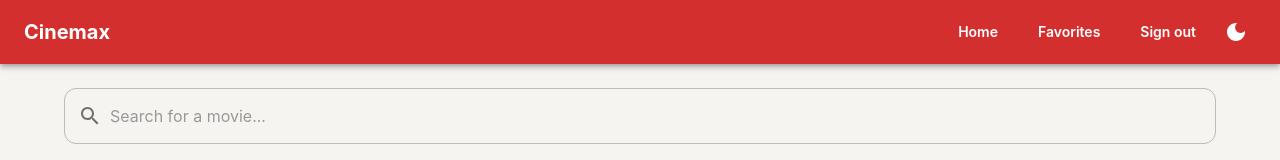
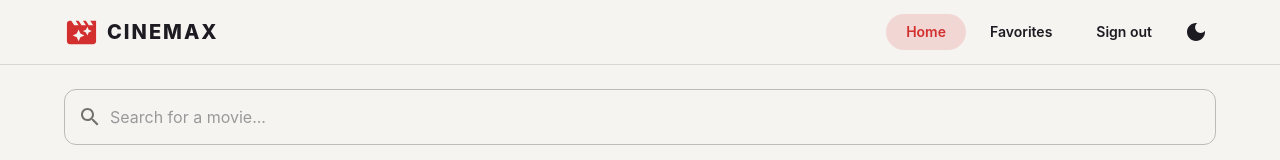
Before and after one commit to RizAhd/cinemax-movieexplorer-app, a React (Create React App) app: page /login in a window 1280 px wide. Both pictures are taken after typing "Sample", "Sample123" into the empty fields and a click on the button "Login". Shown: the top 160 px of the page. Built offline with nearby package versions, Linux system fonts and the light colour scheme; no server answers.

Commit message:
redesign navbar

```diff
--- a/src/components/Navbar.js
+++ b/src/components/Navbar.js
@@ -1,10 +1,13 @@
-import { Link, useNavigate } from 'react-router-dom';
+import { Link, useNavigate, useLocation } from 'react-router-dom';
+import { alpha } from '@mui/material/styles';
 import AppBar from '@mui/material/AppBar';
 import Toolbar from '@mui/material/Toolbar';
+import Container from '@mui/material/Container';
 import Typography from '@mui/material/Typography';
 import Button from '@mui/material/Button';
 import IconButton from '@mui/material/IconButton';
 import Box from '@mui/material/Box';
+import MovieFilterIcon from '@mui/icons-material/MovieFilter';
 import HomeIcon from '@mui/icons-material/Home';
 import FavoriteIcon from '@mui/icons-material/Favorite';
 import LogoutIcon from '@mui/icons-material/Logout';
@@ -12,11 +15,13 @@ import DarkModeIcon from '@mui/icons-material/DarkMode';
 import LightModeIcon from '@mui/icons-material/LightMode';
 import { useAppContext } from '../context/AppContext';
 
-// Top bar shown on every page, with the app name and page links
+// Top bar shown on every page, with the logo and page links
 function Navbar() {
   // Get the mode, the user and the functions from the context
   const { mode, toggleMode, user, logout } = useAppContext();
   const navigate = useNavigate();
+  // The current page url, used to highlight the active link
+  const { pathname } = useLocation();
 
   // Sign out and go back to the login page
   const handleSignOut = () => {
@@ -24,23 +29,67 @@ function Navbar() {
     navigate('/login');
   };
 
+  // True when the user is on this page
+  const isActive = (path) => pathname === path;
+
+  // A soft red background for the link of the current page
+  const activeStyle = (path) => (theme) => ({
+    bgcolor: isActive(path) ? alpha(theme.palette.primary.main, 0.15) : 'transparent',
+  });
+
   return (
-    <AppBar position="static">
-      <Toolbar>
-        {/* App name on the left, flexGrow pushes the links to the right */}
-        <Typography variant="h6" component="div" sx={{ flexGrow: 1 }}>
-          Cinemax
+    <AppBar
+      position="sticky"
+      elevation={0}
+      color="inherit"
+      sx={(theme) => ({
+        // See-through background with a blur, so the page shows a little behind the bar
+        bgcolor: alpha(theme.palette.background.default, 0.8),
+        backdropFilter: 'blur(12px)',
+        borderBottom: `1px solid ${theme.palette.divider}`,
+        color: 'text.primary',
+      })}
+    >
+      <Container>
+        <Toolbar disableGutters>
+          {/* Logo and app name, they link to the home page */}
+          <Box
+            component={Link}
+            to="/"
+            sx={{
+              display: 'flex',
+              alignItems: 'center',
+              gap: 1,
+              flexGrow: 1,
+              color: 'inherit',
+              textDecoration: 'none',
+            }}
+          >
+            <MovieFilterIcon color="primary" fontSize="large" />
+            <Typography variant="h6" component="span" sx={{ fontWeight: 800, letterSpacing: 2 }}>
+              CINEMAX
             </Typography>
+          </Box>
 
           {/* component={Link} makes the button change page without reloading */}
           {user ? (
             <>
               {/* Text buttons: hidden on phones, shown on bigger screens */}
-            <Box sx={{ display: { xs: 'none', sm: 'flex' } }}>
-              <Button color="inherit" component={Link} to="/">
+              <Box sx={{ display: { xs: 'none', sm: 'flex' }, gap: 0.5 }}>
+                <Button
+                  color={isActive('/') ? 'primary' : 'inherit'}
+                  component={Link}
+                  to="/"
+                  sx={activeStyle('/')}
+                >
                   Home
                 </Button>
-              <Button color="inherit" component={Link} to="/favorites">
+                <Button
+                  color={isActive('/favorites') ? 'primary' : 'inherit'}
+                  component={Link}
+                  to="/favorites"
+                  sx={activeStyle('/favorites')}
+                >
                   Favorites
                 </Button>
                 <Button color="inherit" onClick={handleSignOut}>
@@ -50,10 +99,20 @@ function Navbar() {
 
               {/* Icon buttons: shown on phones, hidden on bigger screens (they save space) */}
               <Box sx={{ display: { xs: 'flex', sm: 'none' } }}>
-              <IconButton color="inherit" component={Link} to="/" aria-label="home">
+                <IconButton
+                  color={isActive('/') ? 'primary' : 'inherit'}
+                  component={Link}
+                  to="/"
+                  aria-label="home"
+                >
                   <HomeIcon />
                 </IconButton>
-              <IconButton color="inherit" component={Link} to="/favorites" aria-label="favorites">
+                <IconButton
+                  color={isActive('/favorites') ? 'primary' : 'inherit'}
+                  component={Link}
+                  to="/favorites"
+                  aria-label="favorites"
+                >
                   <FavoriteIcon />
                 </IconButton>
                 <IconButton color="inherit" onClick={handleSignOut} aria-label="sign out">
@@ -62,16 +121,22 @@ function Navbar() {
               </Box>
             </>
           ) : (
-          <Button color="inherit" component={Link} to="/login">
+            <Button
+              color={isActive('/login') ? 'primary' : 'inherit'}
+              component={Link}
+              to="/login"
+              sx={activeStyle('/login')}
+            >
               Login
             </Button>
           )}
 
           {/* Theme toggle: moon in light mode, sun in dark mode */}
-        <IconButton color="inherit" onClick={toggleMode} aria-label="toggle theme">
+          <IconButton color="inherit" onClick={toggleMode} aria-label="toggle theme" sx={{ ml: 0.5 }}>
             {mode === 'light' ? <DarkModeIcon /> : <LightModeIcon />}
           </IconButton>
         </Toolbar>
+      </Container>
     </AppBar>
   );
 }
```
Lines whose indentation alone changed are shown as unchanged.
